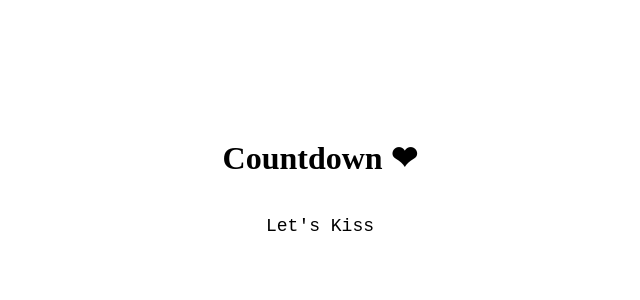
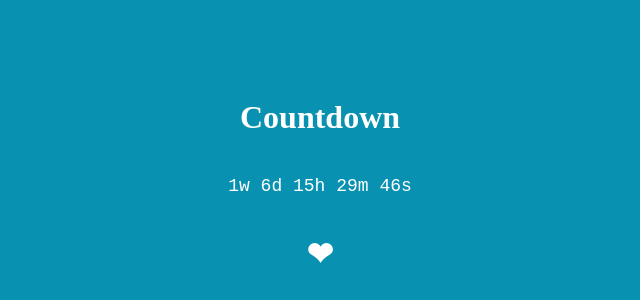
Before and after one commit to mallle/countdown, a plain HTML site: page index.html in a window 1280 px wide. Shown: the part 222-522 px from the top of the page, without its empty margins (320-960 px from the left). Drawn offline with Linux system fonts and the light colour scheme.

Commit message:
Date updates.

```diff
--- a/index.html
+++ b/index.html
@@ -14,6 +14,12 @@
             flex-direction: column;
             align-items: center;
             justify-content: center;
+            background-color: #0891b0;
+        }
+
+        h1,
+        p {
+            color: white;
         }
 
         p {
@@ -24,11 +30,12 @@
 </head>
 
 <body>
-    <h1>Countdown &#10084;</h1>
-    <p id="demo"></p>
+    <h1>Countdown </h1>
+    <p id="countdown"></p>
+    <h1>&#10084;</h1>
 
     <script>
-        const countDownDate = new Date("Nov 02, 2023 10:00:00").getTime();
+        const countDownDate = new Date("Nov 25, 2025 17:30:00").getTime();
         const interval = setInterval(function () {
             const now = new Date().getTime();
             const distance = countDownDate - now;
@@ -39,12 +46,12 @@
             const minutes = Math.floor((distance % (1000 * 60 * 60)) / (1000 * 60));
             const seconds = Math.floor((distance % (1000 * 60)) / 1000);
 
-            document.getElementById("demo").innerHTML = weeks + "w " + days + "d " + hours + "h "
+            document.getElementById("countdown").innerHTML = weeks + "w " + days + "d " + hours + "h "
                 + minutes + "m " + seconds + "s ";
 
             if (distance < 0) {
                 clearInterval(interval);
-                document.getElementById("demo").innerHTML = "Let's Kiss";
+                document.getElementById("countdown").innerHTML = "Let's Kiss";
             }
         }, 1000);
     </script>
```
